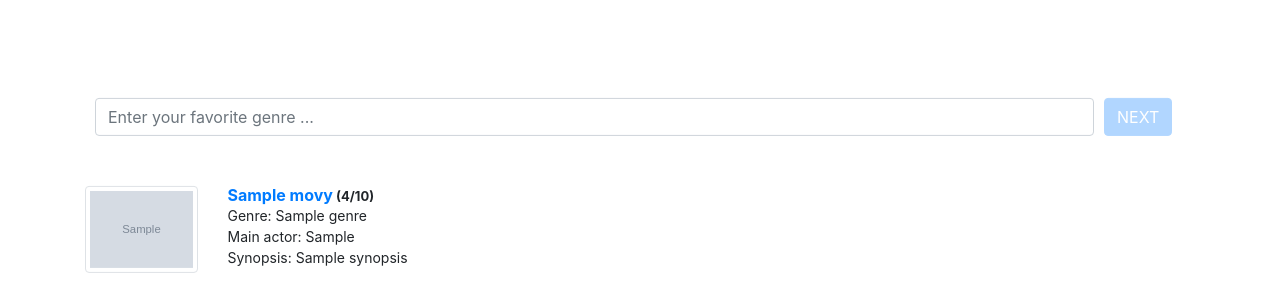
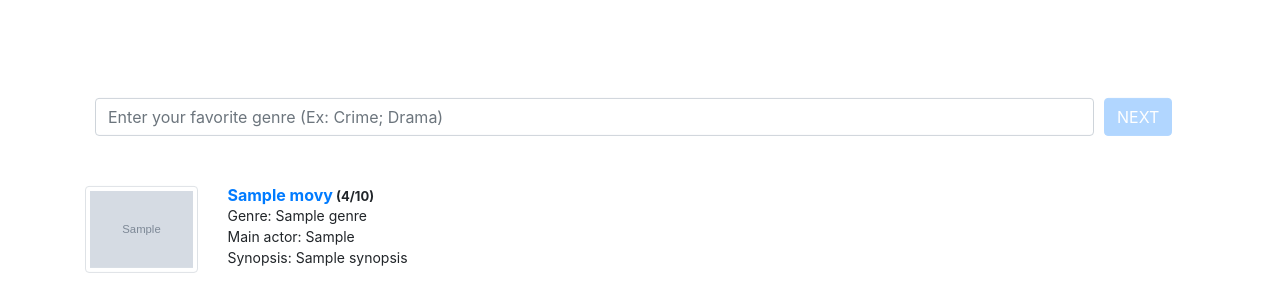
Before and after one commit to ozuit/search-films, a PHP site: template app/view/home.html.twig in a window 1280 px wide. Shown: the part 195-495 px from the top of the page. Run offline with PHP 8.4, Linux system fonts and the light colour scheme; the template is opened without the code that fills it: most values are stand-ins (such as "Sample title", 1, 10 or a date in 2020); grey boxes marked "Sample" are stand-in pictures; some libraries are stand-ins or nearby versions.

Commit message:
update inputlaceholder

```diff
--- a/app/view/home.html.twig
+++ b/app/view/home.html.twig
@@ -5,21 +5,19 @@
     <meta http-equiv="X-UA-Compatible" content="IE=edge">
     <title>Search Films</title>
     <meta name="viewport" content="width=device-width, initial-scale=1">
+    <link rel="stylesheet" type="text/css" media="screen" href="https://maxcdn.bootstrapcdn.com/bootstrap/4.0.0/css/bootstrap.min.css" />
     <link rel="stylesheet" type="text/css" media="screen" href="style/main.css" />
-    <link rel="stylesheet" type="text/css" media="screen" href="https://maxcdn.bootstrapcdn.com/bootstrap/4.0.0/css/bootstrap.min.css" />
-    <script src="https://code.jquery.com/jquery-3.3.1.min.js"></script>
-    <script type="text/javascript" src="script/main.js"></script>
 </head>
 <body>
     <div class="container">
         <div class="search-component">
             <form method="POST">
                 <div id="get-genre" class="form-inline">
-                    <input name="genre" oninput="handleChangeInput(this)" class="form-control" placeholder="Enter your favorite genre ..." />
+                    <input name="genre" oninput="handleChangeInput(this)" class="form-control" placeholder="Enter your favorite genre (Ex: Crime; Drama)" />
                     <button type="button" class="btn btn-primary disable">NEXT</button>
                 </div>
                 <div id="get-actor" class="form-inline hidden">
-                    <input name="actor" oninput="handleChangeInput(this)" class="form-control" placeholder="Enter your favorite actor ..." />
+                    <input name="actor" oninput="handleChangeInput(this)" class="form-control" placeholder="Enter your favorite actor (Ex: Sam Rockwell)" />
                     <button type="submit" class="btn btn-primary disable">SEARCH</button>
                 </div>
             </form>
@@ -57,5 +55,8 @@
             </div>
         </div>
     </div>
+
+    <script src="https://code.jquery.com/jquery-3.3.1.min.js"></script>
+    <script type="text/javascript" src="script/main.js"></script>
 </body>
 </html>
```
